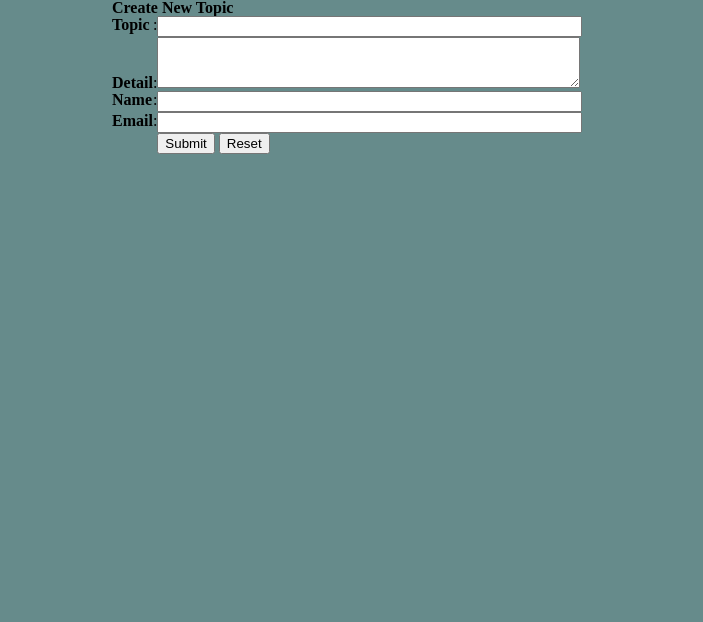
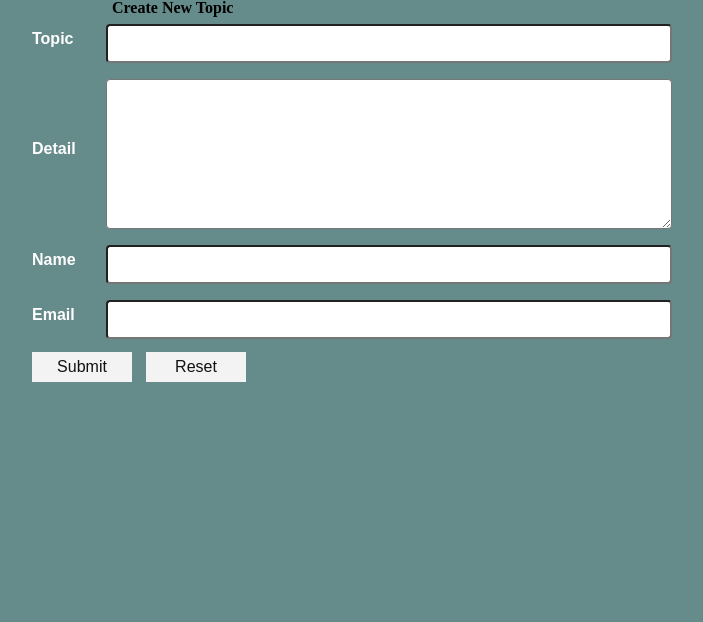
Before and after one commit to amaring/phpFinal, a PHP site: page /myapp/create_topic.php in a window 1280 px wide. Shown: the part 60-682 px from the top of the page, without its empty margins (288-991 px from the left). Run offline with PHP 8.4, Linux system fonts and the light colour scheme.

Commit message:
refactor to change how the form appears

```diff
--- a/create_topic.php
+++ b/create_topic.php
@@ -1,45 +1,18 @@
 <?php
-include('config/config.php');
 include_once('templates/header.php');
 ?>
-<table width="400" border="0" align="center" cellpadding="0" cellspacing="1" bgcolor="#CCCCCC">
-	<tr>
-<form id="form1" name="form1" method="post" action="add_topic.php">
-	<td>
-<table width="100%" border="0" cellpadding="3" cellspacing="1" bgcolor="#FFFFFF">
-	<tr>
-	<td colspan="3" bgcolor="#E6E6E6"><strong>Create New Topic</strong> </td>
-	</tr>
-	<tr>
-	<td width="14%"><strong>Topic</strong></td>
-	<td width="2%">:</td>
-	<td width="84%"><input name="topic" type="text" id="topic" size="50" /></td>
-	</tr>
-	<tr>
-	<td valign="top"><strong>Detail</strong></td>
-	<td valign="top">:</td>
-	<td><textarea name="detail" cols="50" rows="3" id="detail"></textarea></td>
-	</tr>
-	<tr>
-	<td><strong>Name</strong></td>
-	<td>:</td>
-	<td><input name="name" type="text" id="name" size="50" /></td>
-	</tr>
-	<tr>
-	<td><strong>Email</strong></td>
-	<td>:</td>
-	<td><input name="email" type="text" id="email" size="50" /></td>
-	</tr>
-	<tr>
-	<td>&nbsp;</td>
-	<td>&nbsp;</td>
-	<td><input type="submit" name="Submit" value="Submit" /> <input type="reset" name="Submit2" value="Reset" /></td>
-	</tr>
-</table>
-	</td>
-		</form>
-	</tr>
-</table>
+<form class="reply_form" id="form1" name="form1" method="post" action="add_topic.php">
+<h1>Create New Topic</h1>
+<label for="topic">Topic</label>
+<input name="topic" type="text" id="topic" /><br />
+<label for="detail">Detail</label>
+<textarea name="detail" d="detail"></textarea><br />
+<label for="name">Name</label>
+<input name="name" type="text" id="name" /><br />
+<label for="email">Email</label>
+<input name="email" type="text" id="email" /><br />
+<input type="submit" name="Submit" value="Submit" /> <input type="reset" name="Submit2" value="Reset" /></td>
+</form>
 <?php
 include_once('templates/footer.php');
 ?>
```
